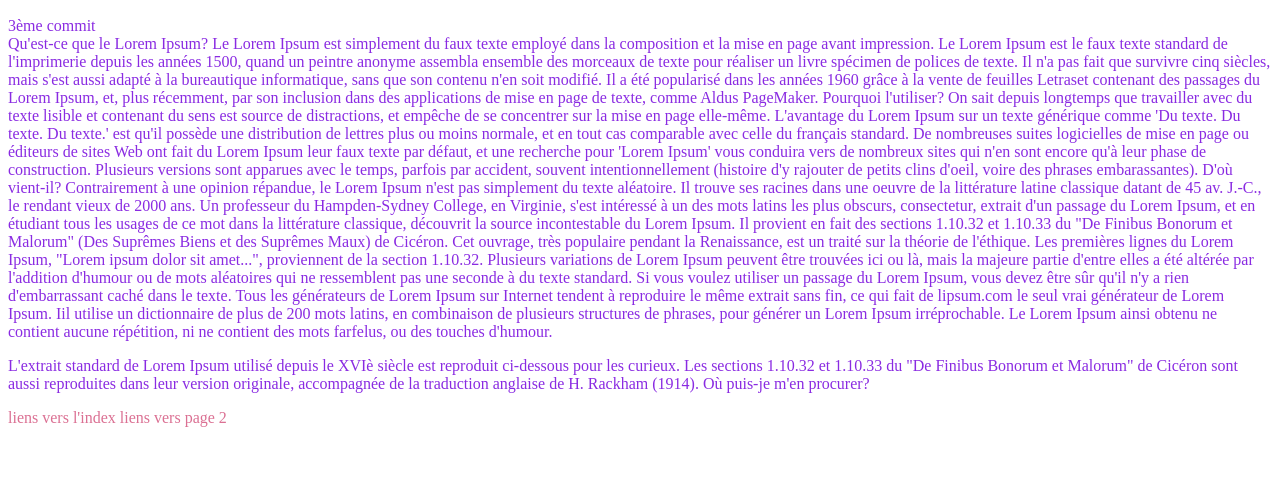
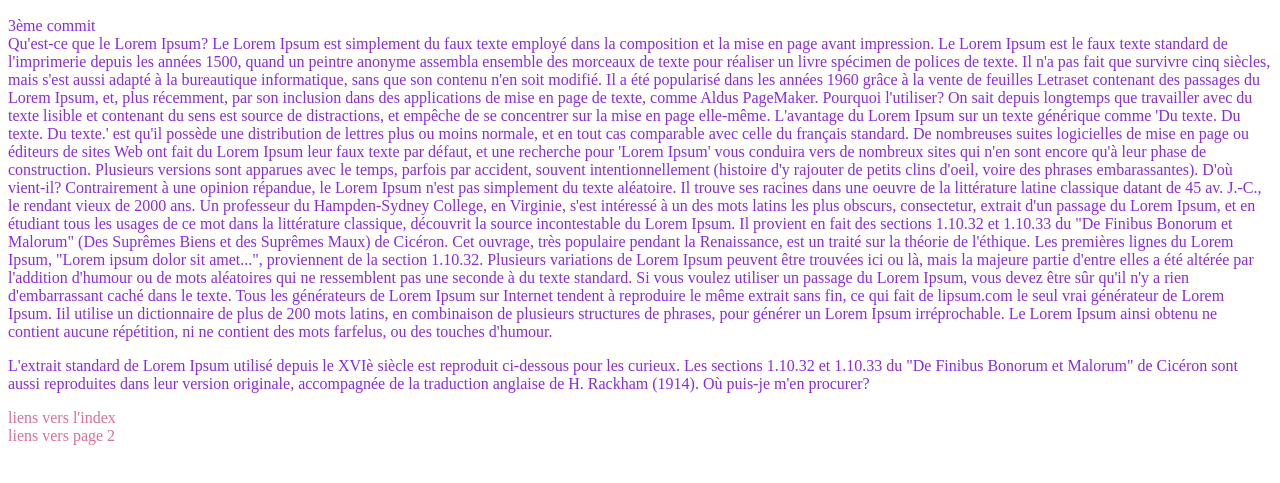
Before and after one commit to krystal42/first_repo, a plain HTML site: page 3eme_page.html in a window 1280 px wide. Shown: the part 57-540 px from the top of the page. Drawn offline with Linux system fonts and the light colour scheme.

Commit message:
correction

```diff
--- a/3eme_page.html
+++ b/3eme_page.html
@@ -26,7 +26,7 @@ Plusieurs variations de Lorem Ipsum peuvent être trouvées ici ou là, mais la
 			L'extrait standard de Lorem Ipsum utilisé depuis le XVIè siècle est reproduit ci-dessous pour les curieux. Les sections 1.10.32 et 1.10.33 du "De Finibus Bonorum et Malorum" de Cicéron sont aussi reproduites dans leur version originale, accompagnée de la traduction anglaise de H. Rackham (1914).
 Où puis-je m'en procurer?
 		</p>
-		<a href="index.html">liens vers l'index</a>
+		<a href="index.html">liens vers l'index</a><br/>
 		<a href="2eme_page.html">liens vers page 2</a>
 
 	</body>
```
